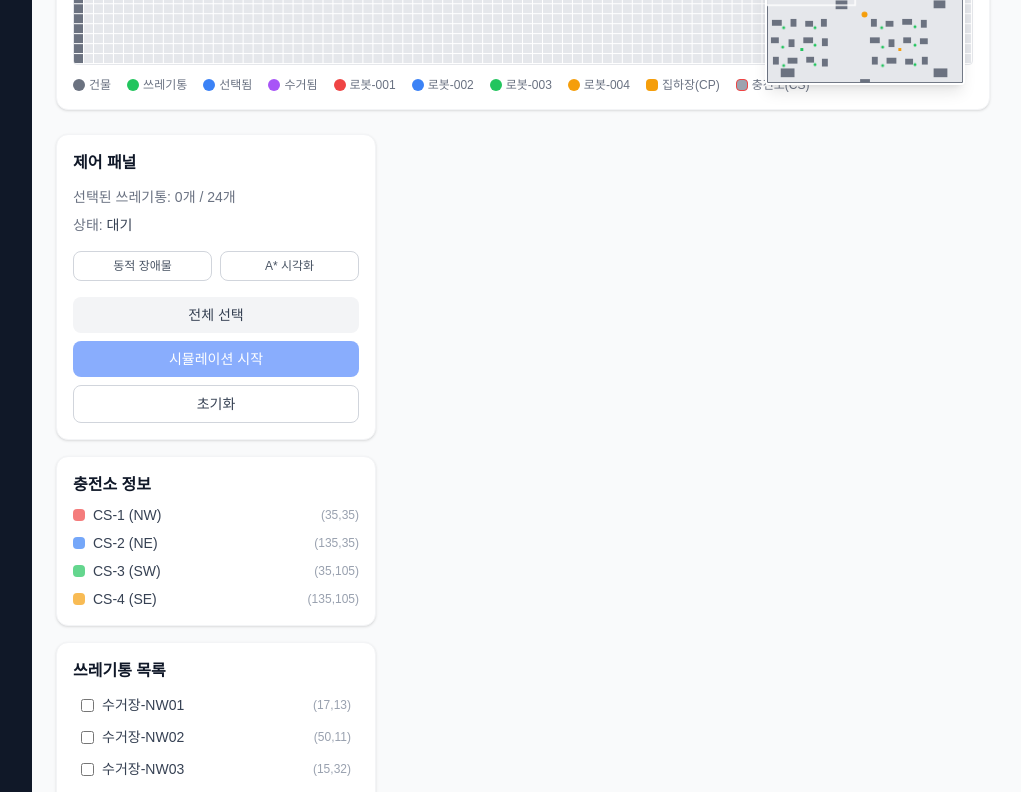
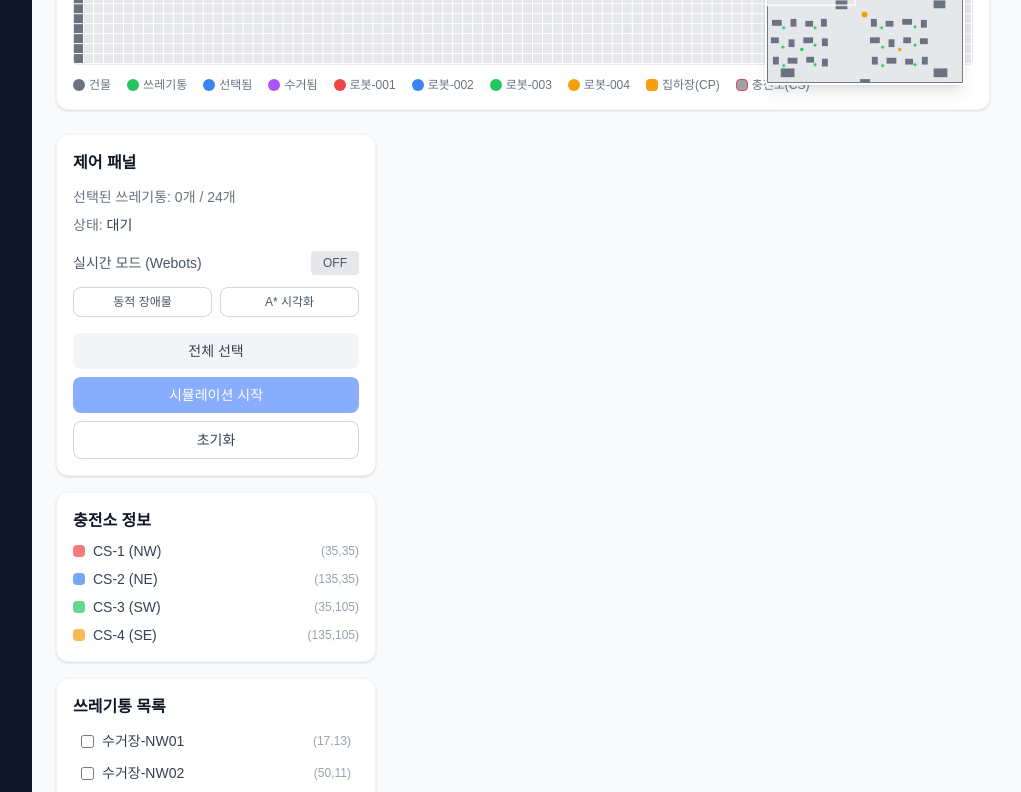
Before and after one commit to hyvv-nn/autoproject, a Next.js app in the folder frontend/: page /simulation in a window 1280 px wide. Shown: the part 660-1452 px from the top of the page, without its empty margins (224-1245 px from the left). Built offline with nearby package versions, Linux system fonts and the light colour scheme; sample sign-in values are in the browser's storage.

Commit message:
Implement Webots live mode with WebSocket integration and robot state updates

```diff
--- a/frontend/src/app/(main)/simulation/page.tsx
+++ b/frontend/src/app/(main)/simulation/page.tsx
@@ -296,6 +296,11 @@ export default function SimulationPage() {
   >("idle");
   const [showAstar, setShowAstar] = useState(false);
   const [dynObstaclesEnabled, setDynObstaclesEnabled] = useState(false);
+  const [liveMode, setLiveMode] = useState(false);
+  const [liveRobots, setLiveRobots] = useState<{robot_id: number; name: string; x: number; y: number; battery: number; state: string; bin_name: string | null; bin_idx: number; bin_total: number}[]>([]);
+  const wsRef = useRef<WebSocket | null>(null);
+  const liveModeRef = useRef(false);
+  const liveRobotsRef = useRef<typeof liveRobots>([]);
 
   /* Simulation state */
   const [simRobots, setSimRobots] = useState<SimRobot[]>([]);
@@ -318,6 +323,14 @@ export default function SimulationPage() {
   useEffect(() => {
     followingRobotIdRef.current = followingRobotId;
   }, [followingRobotId]);
+
+  /* Keep live mode refs in sync */
+  useEffect(() => {
+    liveModeRef.current = liveMode;
+  }, [liveMode]);
+  useEffect(() => {
+    liveRobotsRef.current = liveRobots;
+  }, [liveRobots]);
 
   /* ─── Clamp camera helper ─── */
   const clampCamera = useCallback(
@@ -524,7 +537,8 @@ export default function SimulationPage() {
       }
     }
 
-    // Robot paths (dashed lines)
+    // Robot paths (dashed lines) — hide in live mode
+    if (!liveMode) {
       for (const sr of simRobots) {
         if (sr.path.length > 1 && sr.pathIndex < sr.path.length) {
           ctx.strokeStyle = sr.color;
@@ -543,8 +557,10 @@ export default function SimulationPage() {
           ctx.globalAlpha = 1.0;
         }
       }
-
-    // Robots
+    }
+
+    // Robots — hide in live mode
+    if (!liveMode) {
       for (const sr of simRobots) {
         const rx = sr.x * CELL_SIZE + CELL_SIZE / 2;
         const ry = sr.y * CELL_SIZE + CELL_SIZE / 2;
@@ -581,6 +597,42 @@ export default function SimulationPage() {
         ctx.fillRect(barX, barY, barWidth, barHeight);
         ctx.fillStyle = batteryColor(sr.battery);
         ctx.fillRect(barX, barY, barWidth * (sr.battery / 100), barHeight);
+      }
+    }
+
+    // Live mode: draw Webots robots
+    if (liveMode && liveRobots.length > 0) {
+      const robotColors = ["#ef4444", "#3b82f6", "#22c55e", "#f59e0b"];
+      for (const lr of liveRobots) {
+        const rx = lr.x * CELL_SIZE + CELL_SIZE / 2;
+        const ry = lr.y * CELL_SIZE + CELL_SIZE / 2;
+
+        // Robot circle
+        ctx.beginPath();
+        ctx.arc(rx, ry, CELL_SIZE * 0.8, 0, Math.PI * 2);
+        ctx.fillStyle = robotColors[(lr.robot_id - 1) % 4] || "#ef4444";
+        ctx.fill();
+        ctx.strokeStyle = "#fff";
+        ctx.lineWidth = 2;
+        ctx.stroke();
+
+        // Label
+        ctx.fillStyle = "#fff";
+        ctx.font = `bold ${CELL_SIZE * 0.6}px sans-serif`;
+        ctx.textAlign = "center";
+        ctx.textBaseline = "middle";
+        ctx.fillText(`R${lr.robot_id}`, rx, ry);
+
+        // Battery bar below
+        const barW = CELL_SIZE * 1.2;
+        const barH = 3;
+        const barX = rx - barW / 2;
+        const barY = ry + CELL_SIZE * 0.9;
+        ctx.fillStyle = "#374151";
+        ctx.fillRect(barX, barY, barW, barH);
+        ctx.fillStyle = lr.battery > 50 ? "#22c55e" : lr.battery > 20 ? "#eab308" : "#ef4444";
+        ctx.fillRect(barX, barY, barW * (lr.battery / 100), barH);
+      }
     }
 
     ctx.restore();
@@ -594,6 +646,8 @@ export default function SimulationPage() {
     showAstar,
     astarViz,
     simState,
+    liveMode,
+    liveRobots,
   ]);
 
   /* ─── Minimap drawing ─── */
@@ -646,7 +700,8 @@ export default function SimulationPage() {
       ctx.fill();
     }
 
-    // Robot positions as colored dots
+    // Robot positions as colored dots (hide in live mode)
+    if (!liveMode) {
       for (const sr of simRobots) {
         ctx.fillStyle = sr.color;
         ctx.beginPath();
@@ -656,6 +711,21 @@ export default function SimulationPage() {
         ctx.lineWidth = 0.5;
         ctx.stroke();
       }
+    }
+
+    // Live robot positions on minimap
+    if (liveMode && liveRobots.length > 0) {
+      const robotColors = ["#ef4444", "#3b82f6", "#22c55e", "#f59e0b"];
+      for (const lr of liveRobots) {
+        ctx.fillStyle = robotColors[(lr.robot_id - 1) % 4] || "#ef4444";
+        ctx.beginPath();
+        ctx.arc(lr.x * scaleX, lr.y * scaleY, 3, 0, Math.PI * 2);
+        ctx.fill();
+        ctx.strokeStyle = "#ffffff";
+        ctx.lineWidth = 0.5;
+        ctx.stroke();
+      }
+    }
 
     // Viewport rectangle (white)
     const camX = cameraRef.current.x;
@@ -668,17 +738,37 @@ export default function SimulationPage() {
     ctx.strokeStyle = "#ffffff";
     ctx.lineWidth = 1.5;
     ctx.strokeRect(vpRectX, vpRectY, vpRectW, vpRectH);
-  }, [mapData, bins, selectedBinIds, collectedBins, simRobots]);
+  }, [mapData, bins, selectedBinIds, collectedBins, simRobots, liveMode, liveRobots]);
 
   /* ─── Animation loop (camera following + drawing) ─── */
   const animationLoop = useCallback(() => {
     // If following a robot, smoothly lerp camera toward it
     const fid = followingRobotIdRef.current;
     if (fid !== null) {
+      let targetX: number | null = null;
+      let targetY: number | null = null;
+
+      // Check live robots first when in live mode
+      if (liveModeRef.current) {
+        const lr = liveRobotsRef.current.find((r) => r.robot_id === fid);
+        if (lr) {
+          targetX = lr.x;
+          targetY = lr.y;
+        }
+      }
+
+      // Fall back to sim robots
+      if (targetX === null) {
         const robot = simRobotsRef.current.find((r) => r.id === fid);
         if (robot) {
-        const targetCX = robot.x * CELL_SIZE - VIEWPORT_W / 2;
-        const targetCY = robot.y * CELL_SIZE - VIEWPORT_H / 2;
+          targetX = robot.x;
+          targetY = robot.y;
+        }
+      }
+
+      if (targetX !== null && targetY !== null) {
+        const targetCX = targetX * CELL_SIZE - VIEWPORT_W / 2;
+        const targetCY = targetY * CELL_SIZE - VIEWPORT_H / 2;
         const cam = cameraRef.current;
         cam.x += (targetCX - cam.x) * 0.12;
         cam.y += (targetCY - cam.y) * 0.12;
@@ -747,6 +837,17 @@ export default function SimulationPage() {
 
     const gridX = Math.floor((clickX + cameraRef.current.x) / CELL_SIZE);
     const gridY = Math.floor((clickY + cameraRef.current.y) / CELL_SIZE);
+
+    // Check if click is near a live robot (within 1.5 cells)
+    if (liveMode && liveRobots.length > 0) {
+      for (const lr of liveRobots) {
+        const dist = Math.sqrt((lr.x - gridX) ** 2 + (lr.y - gridY) ** 2);
+        if (dist < 1.5) {
+          setFollowingRobotId(lr.robot_id);
+          return;
+        }
+      }
+    }
 
     // Check if click is near a robot (within 1.5 cells)
     if (simRobots.length > 0) {
@@ -812,6 +913,48 @@ export default function SimulationPage() {
     window.addEventListener("keydown", handleKeyDown);
     return () => window.removeEventListener("keydown", handleKeyDown);
   }, []);
+
+  // Webots 실시간 모드 WebSocket
+  useEffect(() => {
+    if (!liveMode) {
+      if (wsRef.current) {
+        wsRef.current.close();
+        wsRef.current = null;
+      }
+      return;
+    }
+
+    const ws = new WebSocket("ws://localhost:8000/ws/webots");
+    wsRef.current = ws;
+
+    ws.onopen = () => {
+      console.log("[Live] Webots WebSocket connected");
+      // Send keepalive ping
+      const ping = setInterval(() => {
+        if (ws.readyState === WebSocket.OPEN) ws.send("ping");
+      }, 5000);
+      ws.onclose = () => clearInterval(ping);
+    };
+
+    ws.onmessage = (event) => {
+      try {
+        const data = JSON.parse(event.data);
+        if (data.robot_id) {
+          setLiveRobots(prev => {
+            const existing = prev.filter(r => r.robot_id !== data.robot_id);
+            return [...existing, data].sort((a, b) => a.robot_id - b.robot_id);
+          });
+        }
+      } catch {}
+    };
+
+    ws.onerror = () => console.error("[Live] WebSocket error");
+
+    return () => {
+      ws.close();
+      wsRef.current = null;
+    };
+  }, [liveMode]);
 
   /* ─── Assign bins to robots: round-robin sorted by distance from CP ─── */
   function assignBinsToRobots(
@@ -1591,11 +1734,53 @@ export default function SimulationPage() {
               </span>
             </p>
 
+            {/* 실시간 모드 (Webots 연동) */}
+            <div className="flex items-center justify-between mb-3">
+              <span className="text-sm text-gray-600">실시간 모드 (Webots)</span>
+              <button
+                onClick={() => {
+                  setLiveMode(!liveMode);
+                  if (!liveMode) {
+                    // Entering live mode: stop any running simulation
+                    if (simState === "running") handleStop();
+                  }
+                }}
+                disabled={simState === "running" && !liveMode}
+                className={`px-3 py-1 rounded text-xs font-medium transition-colors ${
+                  liveMode
+                    ? "bg-green-500 text-white"
+                    : "bg-gray-200 text-gray-600 hover:bg-gray-300"
+                }`}
+              >
+                {liveMode ? "ON" : "OFF"}
+              </button>
+            </div>
+
+            {liveMode && (
+              <div className="mb-3 space-y-2">
+                <p className="text-xs text-green-600 font-medium">
+                  {liveRobots.length > 0 ? `Webots 연결됨 (${liveRobots.length}대)` : "Webots 연결 대기중..."}
+                </p>
+                {liveRobots.map(lr => (
+                  <div key={lr.robot_id} className="text-xs bg-gray-50 rounded p-2">
+                    <div className="flex justify-between">
+                      <span className="font-medium">{lr.name || `Robot-${lr.robot_id}`}</span>
+                      <span className={lr.state === "완료" ? "text-green-600" : "text-blue-600"}>{lr.state}</span>
+                    </div>
+                    <div className="flex justify-between mt-1 text-gray-500">
+                      <span>배터리 {lr.battery}%</span>
+                      <span>빈 {lr.bin_idx}/{lr.bin_total}</span>
+                    </div>
+                  </div>
+                ))}
+              </div>
+            )}
+
             {/* Toggle buttons */}
             <div className="flex gap-2 mb-4">
               <button
                 onClick={() => setDynObstaclesEnabled((p) => !p)}
-                disabled={simState === "running"}
+                disabled={simState === "running" || liveMode}
                 className={`flex-1 px-3 py-1.5 rounded-lg text-xs font-medium border transition-colors ${
                   dynObstaclesEnabled
                     ? "bg-orange-50 border-orange-300 text-orange-700"
@@ -1620,7 +1805,7 @@ export default function SimulationPage() {
             <div className="space-y-2">
               <button
                 onClick={handleSelectAll}
-                disabled={simState === "running"}
+                disabled={simState === "running" || liveMode}
                 className="w-full bg-gray-100 text-gray-700 py-2 rounded-lg text-sm font-medium hover:bg-gray-200 disabled:opacity-50"
               >
                 {selectedBinIds.size === bins.length
@@ -1629,7 +1814,7 @@ export default function SimulationPage() {
               </button>
               <button
                 onClick={handleStart}
-                disabled={selectedBinIds.size === 0 || simState === "running"}
+                disabled={selectedBinIds.size === 0 || simState === "running" || liveMode}
                 className="w-full bg-blue-600 text-white py-2 rounded-lg text-sm font-medium hover:bg-blue-700 disabled:opacity-50"
               >
                 시뮬레이션 시작
@@ -1689,7 +1874,7 @@ export default function SimulationPage() {
                   <input
                     type="checkbox"
                     checked={selectedBinIds.has(bin.id)}
-                    disabled={simState === "running"}
+                    disabled={simState === "running" || liveMode}
                     onChange={() => {
                       setSelectedBinIds((prev) => {
                         const next = new Set(prev);
```
Also changed, not shown: 2 other files (tests, documents, lock files or other folders). Lines whose indentation alone changed are shown as unchanged.
